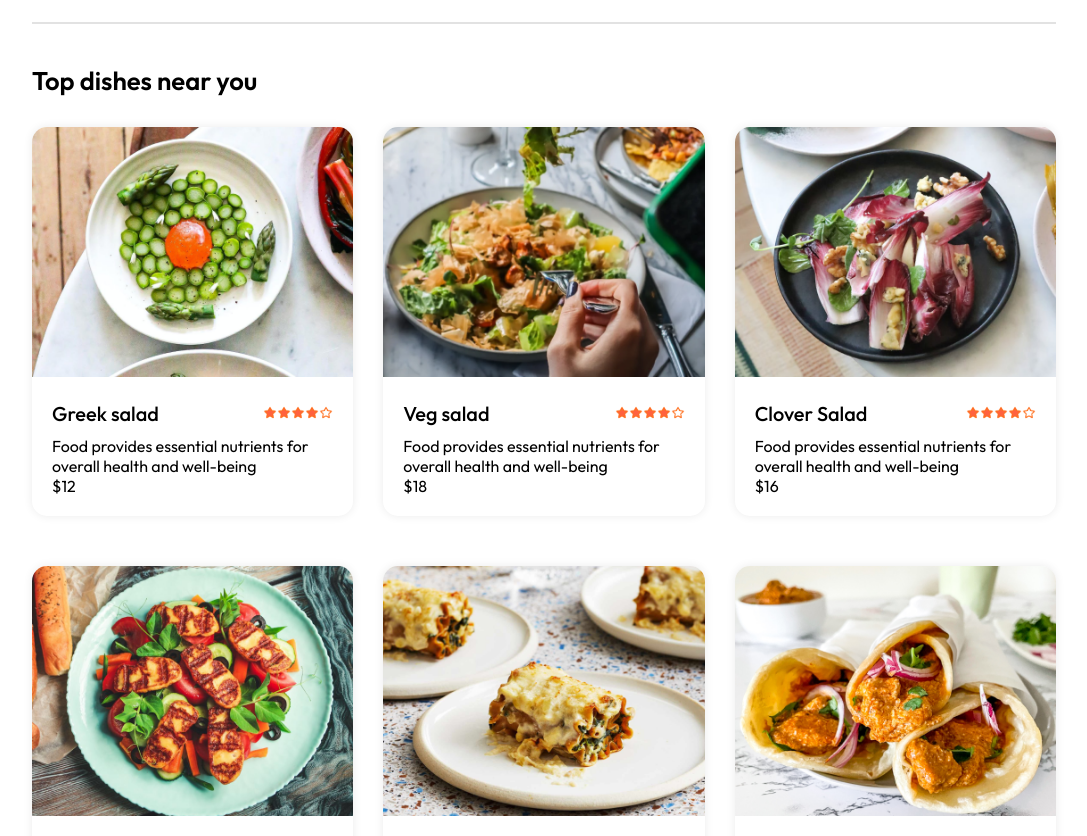
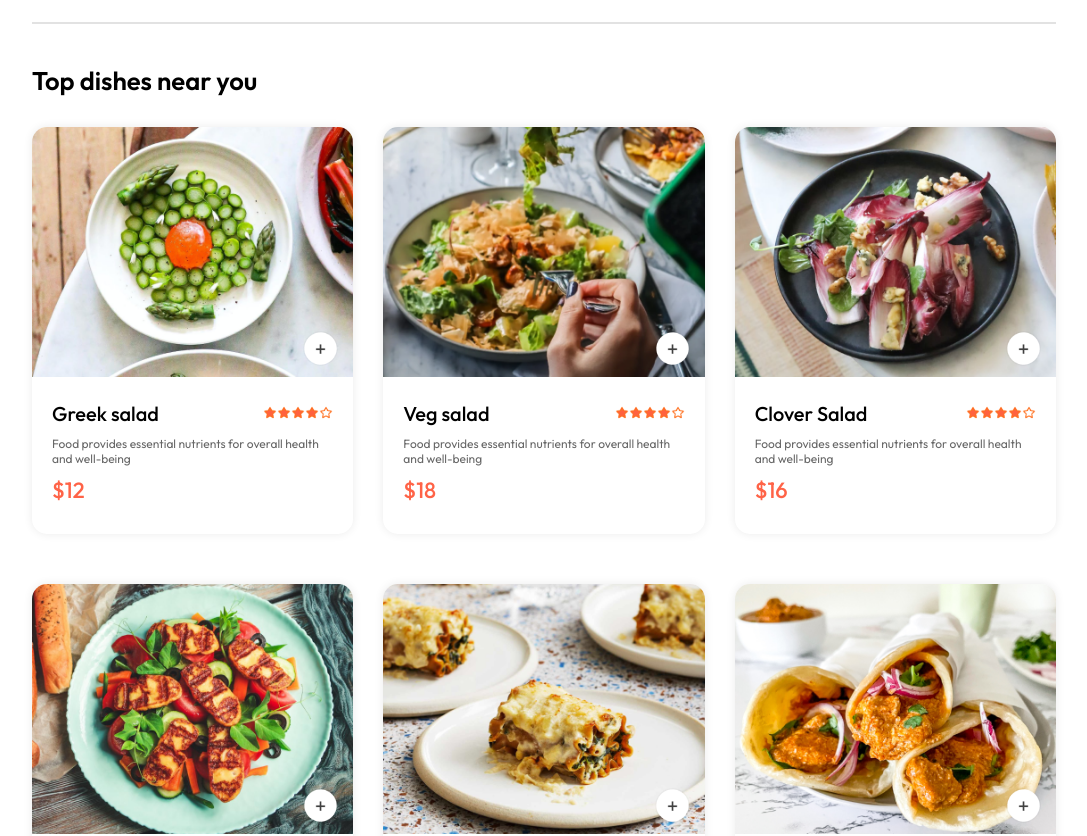
Before and after one commit to techbola/food_delivery_app, a React (Vite) app in the folder frontend/: page / in a window 1280 px wide. Shown: the part 900-1736 px from the top of the page, without its empty margins (96-1183 px from the left). Built offline with nearby package versions, Linux system fonts and the light colour scheme.

Commit message:
food item - product counter

```diff
--- a/frontend/src/components/FoodItem/FoodItem.css
+++ b/frontend/src/components/FoodItem/FoodItem.css
@@ -31,3 +31,44 @@
 .food-item-name-rating img {
   width: 70px;
 }
+
+.food-item-desc {
+  color: #676767;
+  font-size: 12px;
+}
+
+.food-item-price {
+  color: tomato;
+  font-size: 22px;
+  font-weight: 500;
+  margin: 10px 0;
+}
+
+.food-item-img-container {
+  position: relative;
+}
+
+.food-item-img-container .add {
+  width: 35px;
+  position: absolute;
+  bottom: 15px;
+  right: 15px;
+  cursor: pointer;
+  border-radius: 50%;
+}
+
+.food-item-counter {
+  position: absolute;
+  bottom: 15px;
+  right: 15px;
+  display: flex;
+  align-items: center;
+  gap: 10px;
+  padding: 6px;
+  border-radius: 50px;
+  background-color: white;
+}
+
+.food-item-counter img {
+  width: 30px;
+}
--- a/frontend/src/components/FoodItem/FoodItem.jsx
+++ b/frontend/src/components/FoodItem/FoodItem.jsx
@@ -1,12 +1,36 @@
-import React from "react";
+import React, { useState } from "react";
 import "./FoodItem.css";
 import { assets } from "../../assets/assets";
 
 const FoodItem = ({ id, name, price, description, image }) => {
+  const [itemCount, setItemCount] = useState(0);
+
   return (
     <div className="food-item">
       <div className="food-item-img-container">
         <img className="food-item-image" src={image} alt={name} />
+        {!itemCount ? (
+          <img
+            className="add"
+            onClick={() => setItemCount((prev) => prev + 1)}
+            src={assets.add_icon_white}
+            alt=""
+          />
+        ) : (
+          <div className="food-item-counter">
+            <img
+              onClick={() => setItemCount((prev) => prev - 1)}
+              src={assets.remove_icon_red}
+              alt=""
+            />
+            <p>{itemCount}</p>
+            <img
+              onClick={() => setItemCount((prev) => prev + 1)}
+              src={assets.add_icon_green}
+              alt=""
+            />
+          </div>
+        )}
       </div>
       <div className="food-item-info">
         <div className="food-item-name-rating">
```
